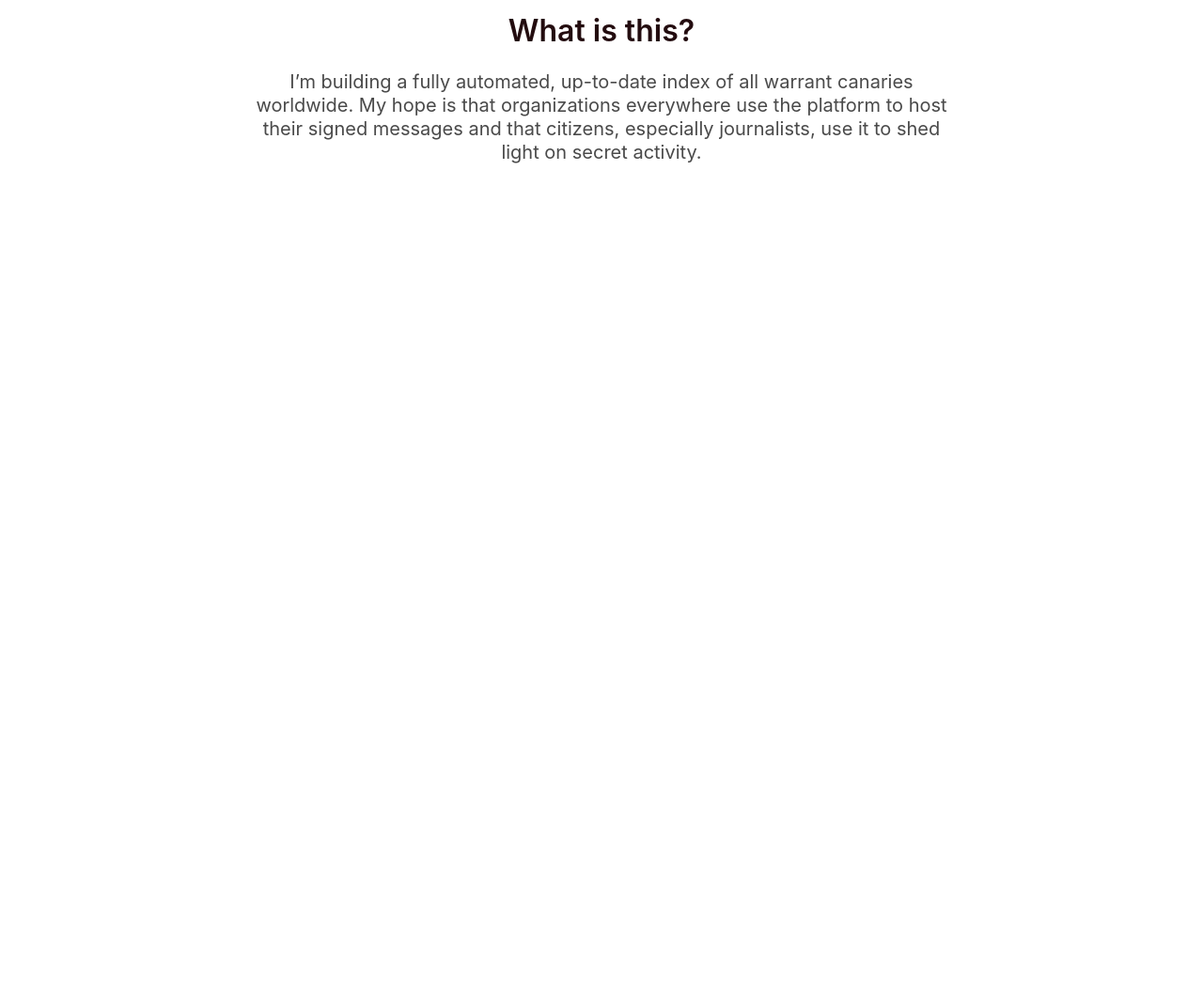
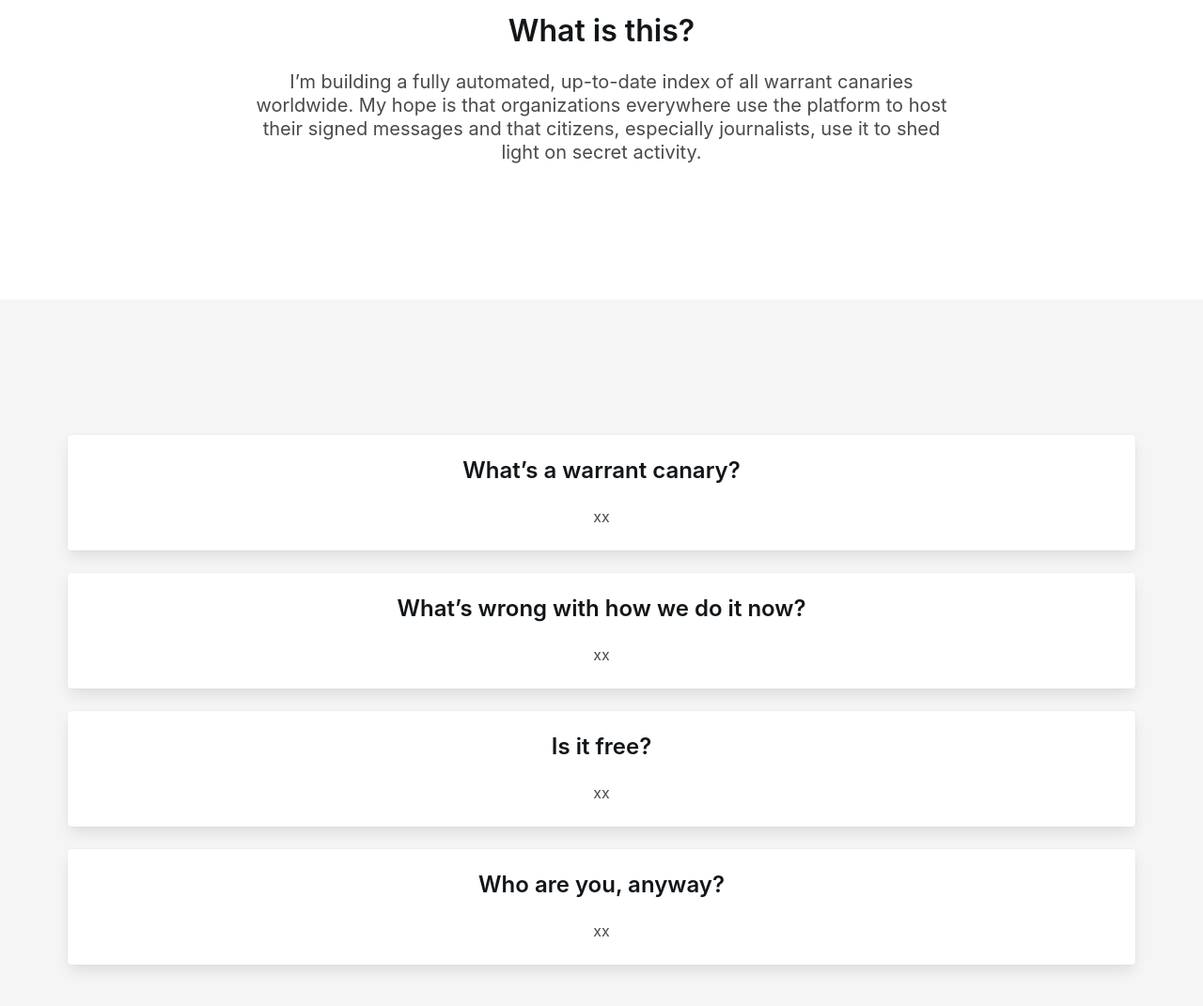
Before and after one commit to warrantcanary-io/warrantcanary.io, a Gatsby site: page / in a window 1280 px wide. Shown: the part 729-1800 px from the top of the page at 94% size. Before the commit the page ends 1048 px from the top, so only its background shows below. Built offline with nearby package versions, Linux system fonts and the light colour scheme; Gatsby itself is replaced by a stand-in of ours.

Commit message:
Add stubs for FAQ

```diff
--- a/src/components/wc.scss
+++ b/src/components/wc.scss
@@ -1,8 +1,9 @@
 @charset "utf-8";
 
 // If need, change your variables before importing Bulma
-$title-color: #230c0f;  // licorice
+$title-color: #121619;  // eerie black
 $primary: #f0f66e;      // sunny
 $link: #241e4e;         // space cadet
+$info: #230c0f;         // licorice
 
 @import "~bulma/bulma.sass";
--- a/src/pages/index.js
+++ b/src/pages/index.js
@@ -39,11 +39,58 @@ const IndexPage = () => {
         <div className="container is-small has-text-centered">
           <div className="columns">
             <div className="column is-8 is-offset-2">
-              <h1 className="title is-spaced">What is this?</h1>
-              <h2 className="subtitle is-spaced">I&rsquo;m building a fully automated, up-to-date index of all warrant canaries worldwide. My hope is that organizations everywhere use the platform to host their signed messages and that citizens, especially journalists, use it to shed light on secret activity.</h2>
+              <h2 className="title is-spaced">What is this?</h2>
+              <h3 className="subtitle is-spaced">I&rsquo;m building a fully automated, up-to-date index of all warrant canaries worldwide. My hope is that organizations everywhere use the platform to host their signed messages and that citizens, especially journalists, use it to shed light on secret activity.</h3>
+
             </div>
           </div>
         </div>
+      </section>
+      <section id="faq" className="section has-background-light is-medium">
+        <div className="container is-small has-text-centered">
+            <div className="block">
+              <div className="card block">
+                <div className="card-content">
+                  <div className="media">
+                    <div className="media-content">
+                      <h3 className="title is-4">What&rsquo;s a warrant canary?</h3>
+                      <p>xx</p>
+                    </div>
+                  </div>
+                </div>
+              </div>
+              <div className="card block">
+                <div className="card-content">
+                  <div className="media">
+                    <div className="media-content">
+                      <h3 className="title is-4">What&rsquo;s wrong with how we do it now?</h3>
+                      <p>xx</p>
+                    </div>
+                  </div>
+                </div>
+              </div>
+              <div className="card block">
+                <div className="card-content">
+                  <div className="media">
+                    <div className="media-content">
+                      <h3 className="title is-4">Is it free?</h3>
+                      <p>xx</p>
+                    </div>
+                  </div>
+                </div>
+              </div>
+              <div className="card block">
+                <div className="card-content">
+                  <div className="media">
+                    <div className="media-content">
+                      <h3 className="title is-4">Who are you, anyway?</h3>
+                      <p>xx</p>
+                    </div>
+                  </div>
+                </div>
+              </div>
+            </div>
+          </div>
       </section>
     </div>
   )
```
